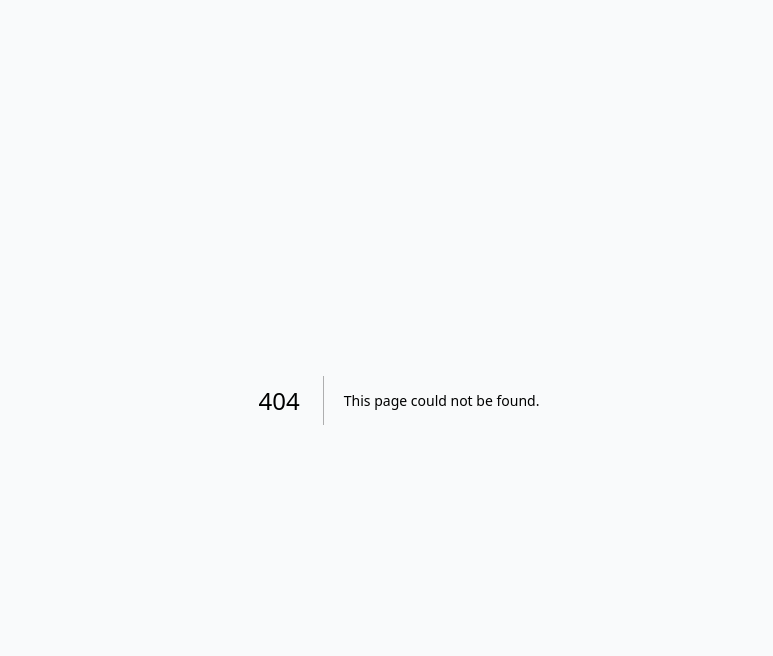
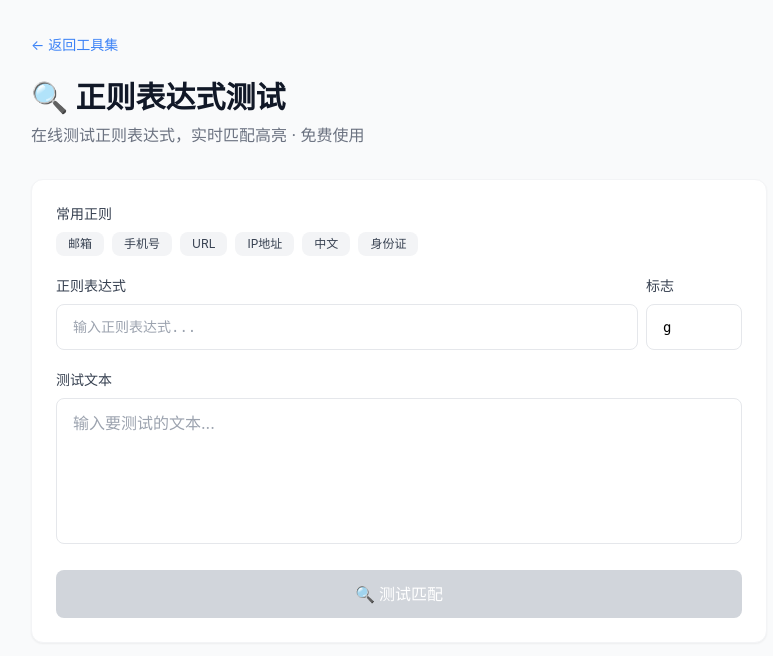
Before and after one commit to a638011/ai-tools, a Next.js app: page /regex in a window 1280 px wide. Before the commit this address had no page. Shown: the top 656 px of the page, without its empty margins (241-1014 px from the left). Built offline with nearby package versions, Linux system fonts and the light colour scheme.

Commit message:
feat: add markdown preview + regex tester

```diff
--- /dev/null
+++ b/src/app/markdown/page.tsx
@@ -0,0 +1,88 @@
+'use client'
+import { useState } from 'react'
+import Link from 'next/link'
+
+function parseMarkdown(md: string): string {
+  let html = md
+    .replace(/&/g, '&amp;').replace(/</g, '&lt;').replace(/>/g, '&gt;')
+    // headers
+    .replace(/^### (.+)$/gm, '<h3 class="text-lg font-bold mt-4 mb-2">$1</h3>')
+    .replace(/^## (.+)$/gm, '<h2 class="text-xl font-bold mt-5 mb-2">$1</h2>')
+    .replace(/^# (.+)$/gm, '<h1 class="text-2xl font-bold mt-6 mb-3">$1</h1>')
+    // bold & italic
+    .replace(/\*\*\*(.+?)\*\*\*/g, '<strong><em>$1</em></strong>')
+    .replace(/\*\*(.+?)\*\*/g, '<strong>$1</strong>')
+    .replace(/\*(.+?)\*/g, '<em>$1</em>')
+    // strikethrough
+    .replace(/~~(.+?)~~/g, '<del>$1</del>')
+    // inline code
+    .replace(/`([^`]+)`/g, '<code class="bg-gray-100 px-1 py-0.5 rounded text-sm text-red-600">$1</code>')
+    // links
+    .replace(/\[([^\]]+)\]\(([^)]+)\)/g, '<a href="$2" class="text-blue-500 underline" target="_blank">$1</a>')
+    // unordered list
+    .replace(/^[*-] (.+)$/gm, '<li class="ml-4 list-disc">$1</li>')
+    // ordered list
+    .replace(/^\d+\. (.+)$/gm, '<li class="ml-4 list-decimal">$1</li>')
+    // blockquote
+    .replace(/^&gt; (.+)$/gm, '<blockquote class="border-l-4 border-gray-300 pl-4 text-gray-600 italic">$1</blockquote>')
+    // hr
+    .replace(/^---$/gm, '<hr class="my-4 border-gray-300"/>')
+    // paragraphs
+    .replace(/\n\n/g, '</p><p class="mb-3">')
+    .replace(/\n/g, '<br/>')
+  return '<p class="mb-3">' + html + '</p>'
+}
+
+const sample = `# Markdown预览器
+
+## 功能介绍
+
+这是一个**实时预览**的Markdown编辑器，支持常见语法：
+
+### 文本格式
+- **粗体文本**
+- *斜体文本*
+- ~~删除线~~
+- \`行内代码\`
+
+### 列表
+1. 第一项
+2. 第二项
+3. 第三项
+
+> 这是一段引用文字
+
+---
+
+[访问AI Tools](https://www.ai-starlight.cc)
+
+开始编辑左侧内容，右侧实时预览！`
+
+export default function MarkdownPage() {
+  const [text, setText] = useState(sample)
+
+  return (
+    <main className="max-w-5xl mx-auto px-4 py-8">
+      <Link href="/" className="text-sm text-blue-500 hover:underline mb-6 inline-block">← 返回工具集</Link>
+      <h1 className="text-3xl font-bold text-gray-900 mb-2">📝 Markdown预览器</h1>
+      <p className="text-gray-500 mb-6">实时编辑预览Markdown · 免费使用</p>
+
+      <div className="grid md:grid-cols-2 gap-4 h-[600px]">
+        <div className="bg-white rounded-xl shadow-sm border border-gray-100 p-4 flex flex-col">
+          <span className="text-sm font-medium text-gray-700 mb-2">编辑</span>
+          <textarea value={text} onChange={e => setText(e.target.value)}
+            className="flex-1 px-3 py-2 border border-gray-200 rounded-lg font-mono text-sm resize-none focus:ring-2 focus:ring-blue-500 focus:border-transparent outline-none" />
+        </div>
+        <div className="bg-white rounded-xl shadow-sm border border-gray-100 p-4 flex flex-col">
+          <div className="flex justify-between items-center mb-2">
+            <span className="text-sm font-medium text-gray-700">预览</span>
+            <button onClick={() => navigator.clipboard.writeText(text)}
+              className="text-xs text-blue-500 hover:underline">📋 复制Markdown</button>
+          </div>
+          <div className="flex-1 overflow-auto prose prose-sm max-w-none text-gray-700"
+            dangerouslySetInnerHTML={{ __html: parseMarkdown(text) }} />
+        </div>
+      </div>
+    </main>
+  )
+}
--- a/src/app/page.tsx
+++ b/src/app/page.tsx
@@ -13,6 +13,8 @@ const tools = [
   { name: '时间戳转换', desc: 'Unix时间戳与日期互转', href: '/timestamp', icon: '⏰', tag: 'NEW' },
   { name: '密码生成器', desc: '生成安全随机密码', href: '/password-gen', icon: '🔑', tag: 'NEW' },
   { name: '颜色转换器', desc: 'HEX/RGB/HSL颜色互转', href: '/color-converter', icon: '🎨', tag: 'NEW' },
+  { name: 'Markdown预览', desc: '实时编辑预览Markdown', href: '/markdown', icon: '📝', tag: 'NEW' },
+  { name: '正则表达式测试', desc: '在线测试正则，实时匹配高亮', href: '/regex', icon: '🔍', tag: 'NEW' },
 ]
 
 export default function Home() {
--- /dev/null
+++ b/src/app/regex/page.tsx
@@ -0,0 +1,115 @@
+'use client'
+import { useState } from 'react'
+import Link from 'next/link'
+
+const presets = [
+  { name: '邮箱', pattern: '[a-zA-Z0-9._%+-]+@[a-zA-Z0-9.-]+\\.[a-zA-Z]{2,}', flags: 'g' },
+  { name: '手机号', pattern: '1[3-9]\\d{9}', flags: 'g' },
+  { name: 'URL', pattern: 'https?://[\\w\\-._~:/?#\\[\\]@!$&\'()*+,;=%]+', flags: 'g' },
+  { name: 'IP地址', pattern: '\\d{1,3}\\.\\d{1,3}\\.\\d{1,3}\\.\\d{1,3}', flags: 'g' },
+  { name: '中文', pattern: '[\\u4e00-\\u9fff]+', flags: 'g' },
+  { name: '身份证', pattern: '\\d{17}[\\dXx]', flags: 'g' },
+]
+
+export default function RegexPage() {
+  const [pattern, setPattern] = useState('')
+  const [flags, setFlags] = useState('g')
+  const [testStr, setTestStr] = useState('')
+  const [results, setResults] = useState<{ matches: string[]; count: number; error: string }>({ matches: [], count: 0, error: '' })
+
+  const test = () => {
+    try {
+      const re = new RegExp(pattern, flags)
+      const matches = testStr.match(re) || []
+      setResults({ matches, count: matches.length, error: '' })
+    } catch (e: unknown) {
+      setResults({ matches: [], count: 0, error: e instanceof Error ? e.message : '无效的正则表达式' })
+    }
+  }
+
+  const applyPreset = (p: typeof presets[0]) => {
+    setPattern(p.pattern)
+    setFlags(p.flags)
+  }
+
+  const getHighlighted = () => {
+    if (!pattern || results.error) return testStr
+    try {
+      const re = new RegExp(pattern, flags.includes('g') ? flags : flags + 'g')
+      return testStr.replace(re, match => `<mark class="bg-yellow-200 px-0.5 rounded">${match}</mark>`)
+    } catch { return testStr }
+  }
+
+  return (
+    <main className="max-w-3xl mx-auto px-4 py-8">
+      <Link href="/" className="text-sm text-blue-500 hover:underline mb-6 inline-block">← 返回工具集</Link>
+      <h1 className="text-3xl font-bold text-gray-900 mb-2">🔍 正则表达式测试</h1>
+      <p className="text-gray-500 mb-8">在线测试正则表达式，实时匹配高亮 · 免费使用</p>
+
+      <div className="bg-white rounded-xl shadow-sm border border-gray-100 p-6 space-y-5">
+        <div>
+          <label className="block text-sm font-medium text-gray-700 mb-2">常用正则</label>
+          <div className="flex flex-wrap gap-2">
+            {presets.map(p => (
+              <button key={p.name} onClick={() => applyPreset(p)}
+                className="px-3 py-1 rounded-lg text-xs bg-gray-100 text-gray-700 hover:bg-gray-200 transition">
+                {p.name}
+              </button>
+            ))}
+          </div>
+        </div>
+
+        <div className="flex gap-2">
+          <div className="flex-1">
+            <label className="block text-sm font-medium text-gray-700 mb-2">正则表达式</label>
+            <input type="text" value={pattern} onChange={e => setPattern(e.target.value)}
+              placeholder="输入正则表达式..."
+              className="w-full px-4 py-3 border border-gray-200 rounded-lg font-mono text-sm focus:ring-2 focus:ring-blue-500 focus:border-transparent outline-none" />
+          </div>
+          <div className="w-24">
+            <label className="block text-sm font-medium text-gray-700 mb-2">标志</label>
+            <input type="text" value={flags} onChange={e => setFlags(e.target.value)}
+              placeholder="g"
+              className="w-full px-4 py-3 border border-gray-200 rounded-lg font-mono text-sm focus:ring-2 focus:ring-blue-500 focus:border-transparent outline-none" />
+          </div>
+        </div>
+
+        <div>
+          <label className="block text-sm font-medium text-gray-700 mb-2">测试文本</label>
+          <textarea value={testStr} onChange={e => setTestStr(e.target.value)}
+            placeholder="输入要测试的文本..."
+            rows={5}
+            className="w-full px-4 py-3 border border-gray-200 rounded-lg focus:ring-2 focus:ring-blue-500 focus:border-transparent outline-none resize-none" />
+        </div>
+
+        <button onClick={test} disabled={!pattern || !testStr}
+          className="w-full py-3 bg-blue-500 text-white rounded-lg font-medium hover:bg-blue-600 disabled:bg-gray-300 disabled:cursor-not-allowed transition">
+          🔍 测试匹配
+        </button>
+
+        {results.error && <div className="p-3 bg-red-50 text-red-600 rounded-lg text-sm">{results.error}</div>}
+
+        {results.count > 0 && (
+          <div className="space-y-3">
+            <div className="p-3 bg-green-50 text-green-700 rounded-lg text-sm">
+              ✅ 找到 {results.count} 个匹配
+            </div>
+            <div className="p-4 bg-gray-50 rounded-lg text-sm leading-relaxed"
+              dangerouslySetInnerHTML={{ __html: getHighlighted() }} />
+            <div className="space-y-1">
+              {results.matches.map((m, i) => (
+                <div key={i} className="p-2 bg-yellow-50 rounded text-sm font-mono">
+                  匹配{i + 1}：{m}
+                </div>
+              ))}
+            </div>
+          </div>
+        )}
+
+        {!results.error && results.count === 0 && pattern && testStr && (
+          <div className="p-3 bg-yellow-50 text-yellow-700 rounded-lg text-sm">⚠️ 没有找到匹配</div>
+        )}
+      </div>
+    </main>
+  )
+}
--- a/src/app/sitemap.ts
+++ b/src/app/sitemap.ts
@@ -5,7 +5,8 @@ export default function sitemap(): MetadataRoute.Sitemap {
   const tools = ['', '/copywriter', '/weekly-report', '/resume', '/name-gen', '/moments', '/email', '/blog',
     '/blog/xiaohongshu-copywriting-tips', '/blog/baby-naming-guide-2026', '/blog/weekly-report-template',
     '/blog/resume-writing-guide', '/blog/wechat-moments-copywriting', '/blog/business-email-writing',
-    '/word-count', '/json-formatter', '/base64', '/timestamp', '/password-gen', '/color-converter']
+    '/word-count', '/json-formatter', '/base64', '/timestamp', '/password-gen', '/color-converter',
+    '/markdown', '/regex']
   return tools.map(path => ({
     url: `${base}${path}`,
     lastModified: new Date(),
```
